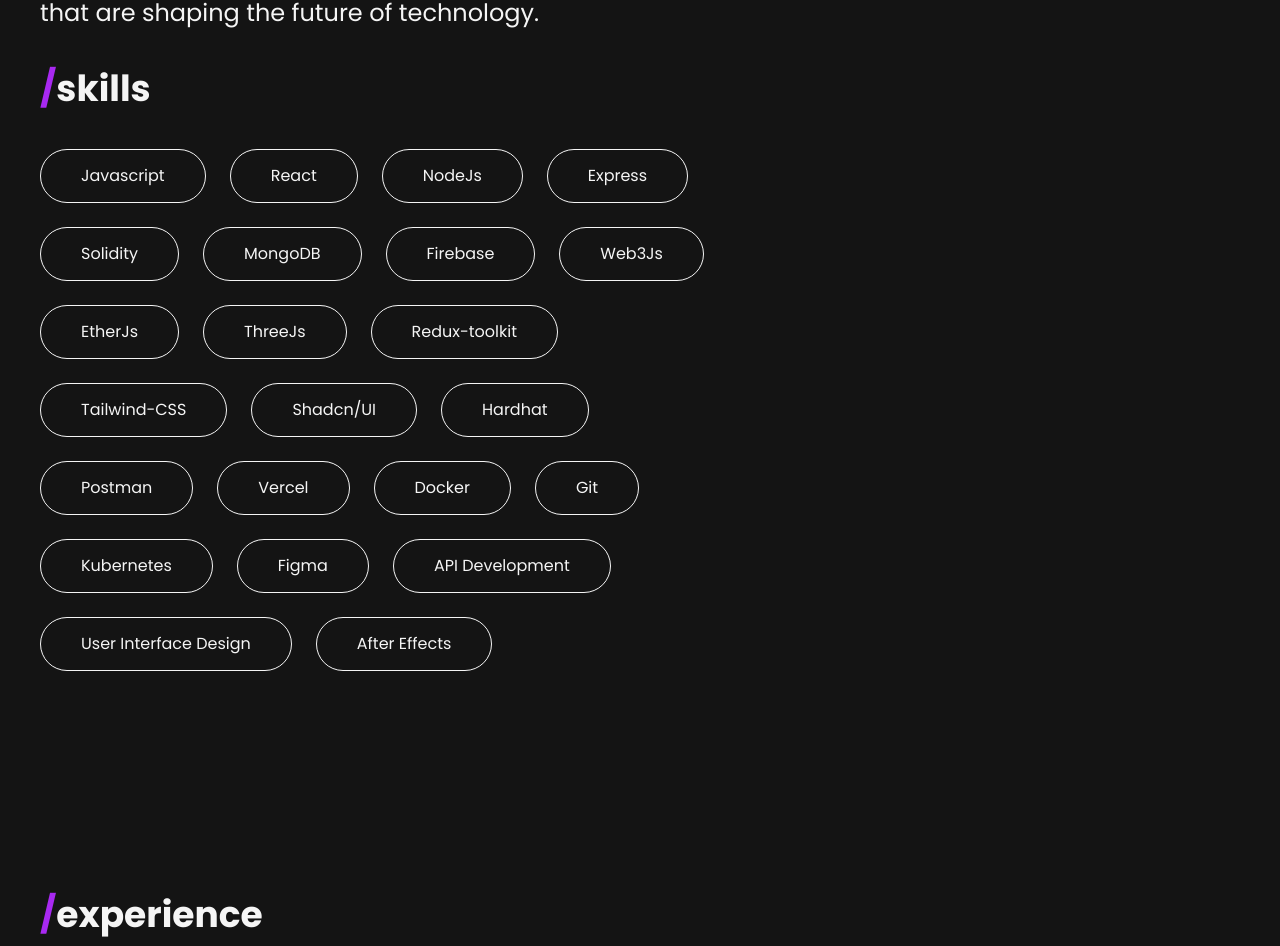
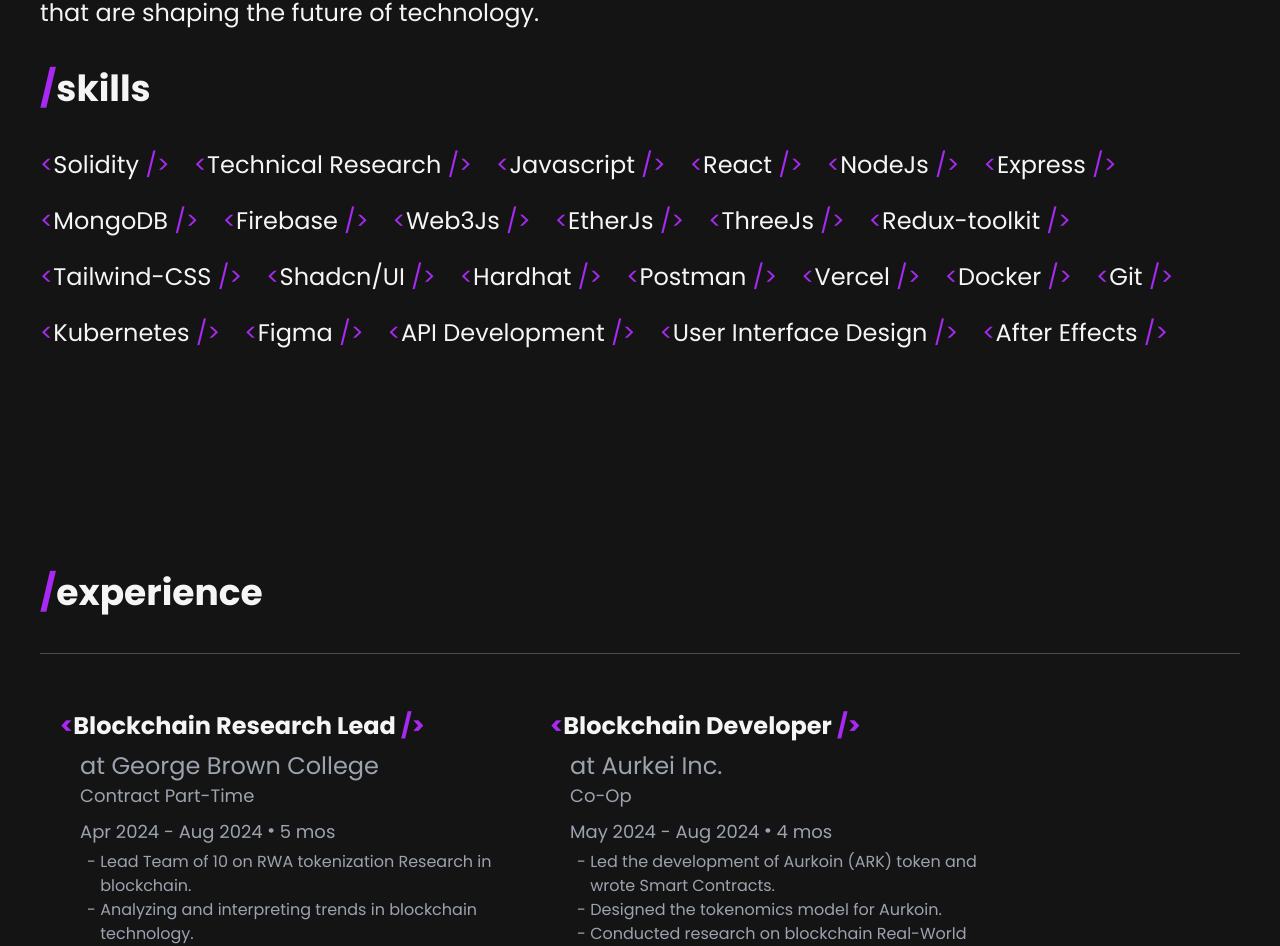
Before and after one commit to Darshhhhh/Portfolio-website, a React (Vite) app: page / in a window 1280 px wide. Shown: the part 1486-2432 px from the top of the page. Built offline with nearby package versions, Linux system fonts and the light colour scheme.

Commit message:
Skills Update

```diff
--- a/src/components/About/Intro.jsx
+++ b/src/components/About/Intro.jsx
@@ -5,11 +5,12 @@
 function Intro() {
   const ThemeSelected = sessionStorage.getItem("CurrentTheme");
   const Skills = [
+    { name: "Solidity", lvl: 2 },
+    { name: "Technical Research", lvl: 3 },
     { name: "Javascript", lvl: 4 },
     { name: "React", lvl: 4 },
     { name: "NodeJs", lvl: 2 },
     { name: "Express", lvl: 3 },
-    { name: "Solidity", lvl: 2 },
     { name: "MongoDB", lvl: 2 },
     { name: "Firebase", lvl: 2 },
     { name: "Web3Js", lvl: 2 },
@@ -30,6 +31,9 @@
     { name: "After Effects", lvl: 4.5 },
   ];
 
+  const ColoredText = (TextYouWantToColor) => {
+    return <p className="purple-text">{TextYouWantToColor}</p>;
+  };
   return (
     <>
       <div className="mx-auto max-w-[100rem] pt-10 md:pt-10 lg:pt-20 px-10 mb-10">
@@ -154,19 +158,19 @@
           >
             <span className="purple-text">/</span>skills
           </motion.h1>
-          <div className="flex flex-wrap gap-6 mt-10 lg:max-w-[60%] justify-center lg:justify-start md:justify-start">
+          <div className="flex flex-wrap gap-6 mt-10 justify-center lg:justify-start md:justify-start">
             {Skills.map((data, index) => (
               <>
                 <motion.button
                   initial="hidden"
                   whileInView="visible"
-                  transition={{ duration: `1.${index}`, ease: "linear" }}
+                  transition={{ duration: 1, ease: "linear" }}
                   variants={{
                     visible: { opacity: 1, x: 0 },
                     hidden: { opacity: 0, x: -150 },
                   }}
                   key={index}
-                  className="skills px-5 py-1 md:px-7 md:py-1.5 lg:px-10 lg:py-3.5  hover:text-white"
+                  className="text-2xl flex"
                   name="skillBtn"
                   value=""
                   // onMouseOver={() =>
@@ -180,7 +184,9 @@
                   //   ].innerHTML = `${data.name}`)
                   // }
                 >
-                  {data.name}
+                  {ColoredText("<")}
+                  {data.name}&nbsp;
+                  {ColoredText(" />")}
                 </motion.button>
                 {/* <p>{data.lvl}</p> */}
               </>
```
